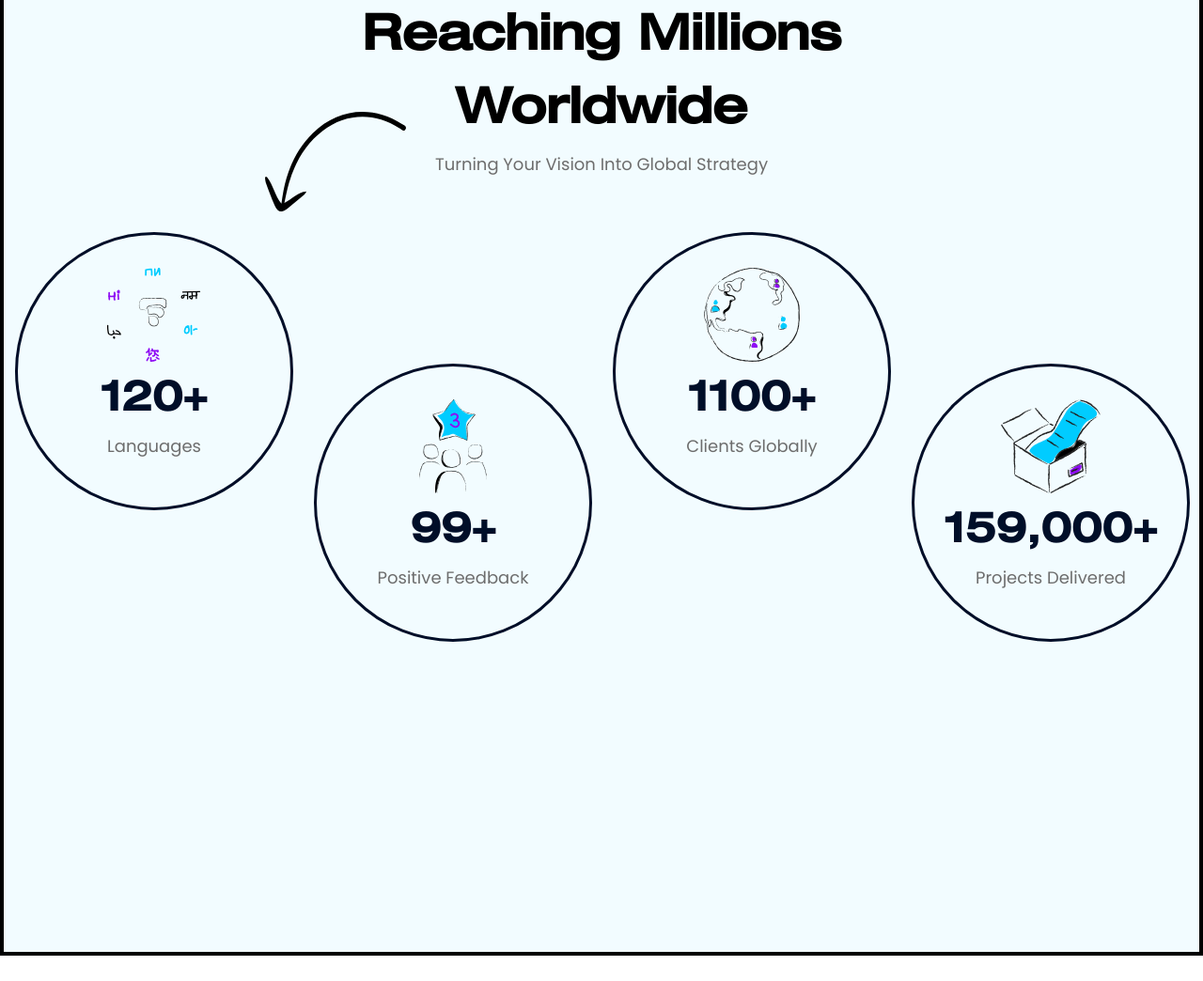
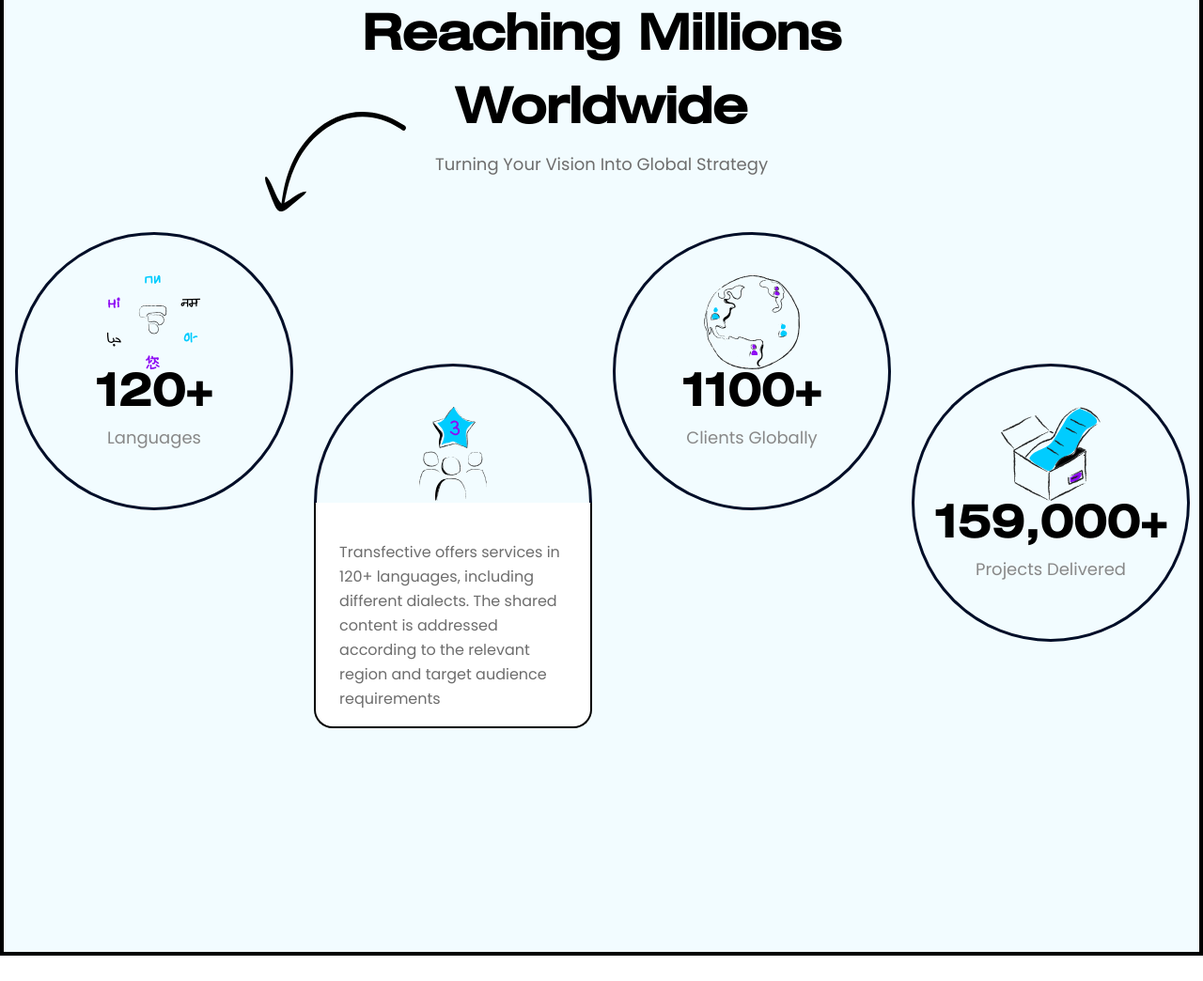
Before and after one commit to developerTajul/transfective, a website: page index.html in a window 1280 px wide. Shown: the part 2871-3915 px from the top of the page at 94% size. Drawn offline with Linux system fonts and the light colour scheme.

Commit message:
home page

```diff
--- a/assets/scss/Pages/home/_wordWideArea.scss
+++ b/assets/scss/Pages/home/_wordWideArea.scss
@@ -23,69 +23,59 @@
             position: relative;
 
             .circle-elements {
-                position: absolute;
-                z-index: 9999;
-
-            }
-        }
-
-        .hidden-text-content {
-            position: absolute;
-            z-index: 1;
-            top: 40%;
-
-            .content-area {
-                padding-top: 170px;
-                background: #fff;
-                padding-left: 15px;
-                padding-right: 15px;
-                width: 296px;
-                border-bottom-left-radius: 20px;
-                border-bottom-right-radius: 20px;
-                border-top-left-radius: 5px;
-                border-top-right-radius: 5px;
-                border: 2px solid #000000;
-
-                text-align: center;
-            }
-        }
-
-        .card-elements {
+                position: relative;
+                transition: all ease-in 0.3s;
                 width: 296px;
                 height: 296px;
-            border: 3px solid #000E28;
-            text-align: center;
-            border-radius: 50%;
                 display: flex;
+                flex-direction: column;
                 justify-content: center;
                 align-items: center;
-            z-index: 9888;
-
-            .circle-elements {
-                position: absolute;
-                z-index: 5;
-            }
-
-            .elements-title {
-                margin-top: 10px;
-
-                h4 {
-                    font-size: 44px;
-                    line-height: 66px;
-                    font-weight: 600;
-                    color: #000E28;
-                }
-            }
-
-            .elements-desc {
-                p {
-                    font-size: 18px;
-                    line-height: 27px;
-                    color: #6d6d6d;
+                border: 3px solid #000E28;
+                border-radius: 50%;
+                &:hover {
+                    background: #f9f3fe;
+                    .hidden-text-elements {
+                        opacity: 1;
+                        visibility: visible;
+                       // transform: translateY(0px);
                     }
                 }
 
 
+
+                .hidden-text-elements {
+
+                    opacity: 1;
+                    visibility: visible;
+                    //transform: translateY(-10px);
+                    position: absolute;
+                    top: 50%;
+                    left: -1%;
+                    width: 296px;
+                    border: 2px solid #000000;
+                    border-top: none;
+                    border-top-left-radius: 2px;
+                    border-top-right-radius: 2px;
+                    border-bottom-left-radius: 20px;
+                    border-bottom-right-radius: 20px;
+                    background: #ffffff;
+
+                    .text-content {
+                        background: #ffffff;
+                        padding-top: 40px;
+                        padding-left: 25px;
+                        padding-right: 25px;
+
+                        p {
+                            font-size: 16px;
+                            line-height: 26px;
+                            color: #6d6d6d;
+                        }
+                    }
+                }
+
+            }
         }
     }
 
--- a/index.html
+++ b/index.html
@@ -494,6 +494,13 @@
                                 </div>
                                 <div class="elements-desc">
                                     <p>Positive Feedback</p>
+                                </div>
+                                <div class="hidden-text-elements">
+
+                                    <div class="text-content">
+                                        <p>Transfective offers services in 120+ languages, including different dialects. The shared content is addressed according
+                                        to the relevant region and target audience requirements</p>
+                                    </div>
                                 </div>
                             </div>
                         </div>
```
Also changed, not shown: css/style.css, 1 other file. Lines whose indentation alone changed are shown as unchanged.
